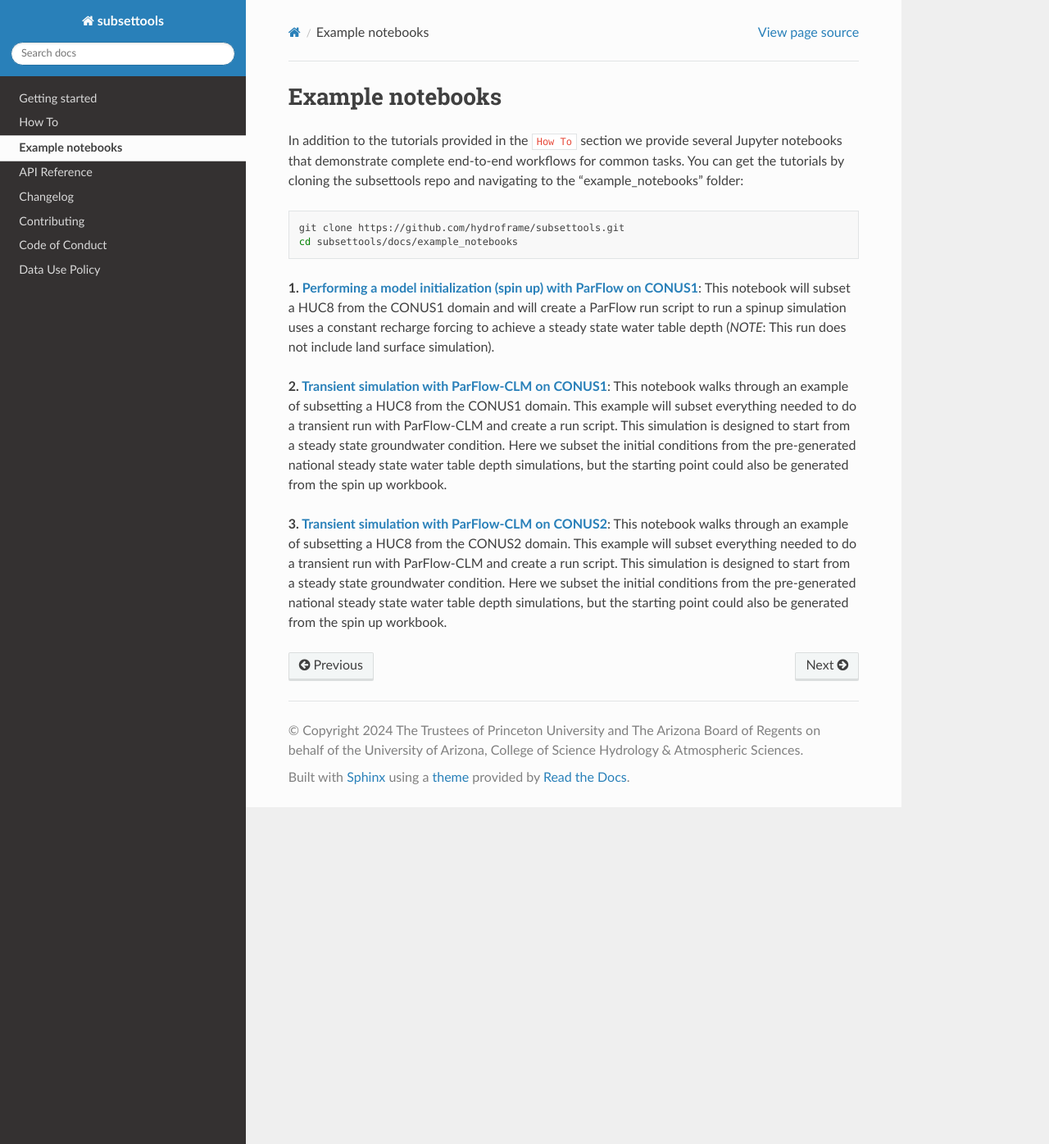
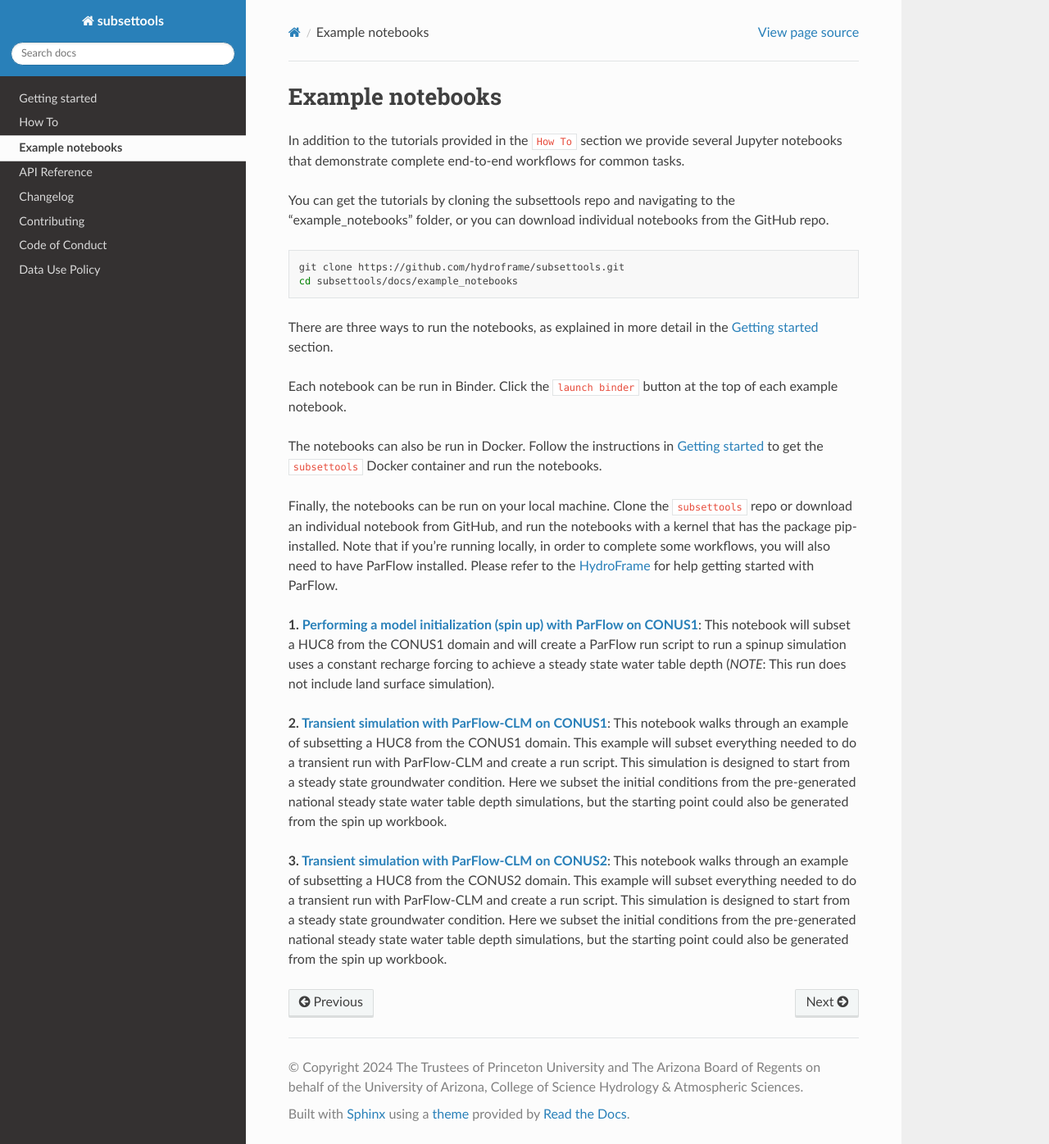
Before and after one commit to hydroframe/subsettools, a Sphinx documentation site: the page built from docs/example_notebooks/example_notebooks.md, in a window 1280 px wide and 1396 px high. Shown: the whole window at 82% size. Built offline with Sphinx 7.4.7 and the Read the Docs theme 2.0.0, drawn with Linux system fonts in a browser that asks for light colours.

Commit message:
Update example_notebooks.md (#90)
* Update example_notebooks.md

* Update example_notebooks.md

* Update example_notebooks.md

````diff
--- a/docs/example_notebooks/example_notebooks.md
+++ b/docs/example_notebooks/example_notebooks.md
@@ -1,13 +1,24 @@
 Example notebooks
 =================
 
-In addition to the tutorials provided in the `How To` section we provide several Jupyter notebooks that demonstrate complete end-to-end workflows for common tasks. You can get the tutorials by cloning the subsettools repo and navigating to the "example_notebooks" folder:
+In addition to the tutorials provided in the `How To` section we provide several Jupyter notebooks that demonstrate complete end-to-end workflows for common tasks.
+
+You can get the tutorials by cloning the subsettools repo and navigating to the "example_notebooks" folder, or you can download individual notebooks from the GitHub repo.
 
 ```bash
 git clone https://github.com/hydroframe/subsettools.git
 cd subsettools/docs/example_notebooks
 ```
 
+There are three ways to run the notebooks, as explained in more detail in the [Getting started](https://hydroframesubsettools.readthedocs.io/en/latest/getting_started.html) section.
+
+Each notebook can be run in Binder. Click the `launch binder` button at the top of each example notebook.
+
+The notebooks can also be run in Docker. Follow the instructions in [Getting started](https://hydroframesubsettools.readthedocs.io/en/latest/getting_started.html) to get the `subsettools` Docker container and run the notebooks.
+
+Finally, the notebooks can be run on your local machine. Clone the `subsettools` repo or download an individual notebook from GitHub, and run the notebooks with a kernel that has the package pip-installed. Note that if you're running locally, in order to complete some workflows, you will also need to have ParFlow installed. Please refer to the [HydroFrame](https://hydroframe.org/) for help getting started with ParFlow.
+
+
 **1. [Performing a model initialization (spin up) with ParFlow on CONUS1](https://hydroframesubsettools.readthedocs.io/en/latest/example_notebooks/conus1_subsetting_spinup.html)**: This notebook will subset a HUC8 from the CONUS1 domain and will create a ParFlow run script to run a spinup simulation uses a constant recharge forcing to achieve a steady state water table depth (*NOTE*: This run does not include land surface simulation).
 
 **2. [Transient simulation with ParFlow-CLM on CONUS1](https://hydroframesubsettools.readthedocs.io/en/latest/example_notebooks/conus1_subsetting_transient.html)**: This notebook walks through an example of subsetting a HUC8 from the CONUS1 domain. This example will subset everything needed to do a transient run with ParFlow-CLM and create a run script. This simulation is designed to start from a steady state groundwater condition.  Here we subset the initial conditions from the pre-generated national steady state water table depth simulations, but the starting point could also be generated from the spin up workbook.
````
